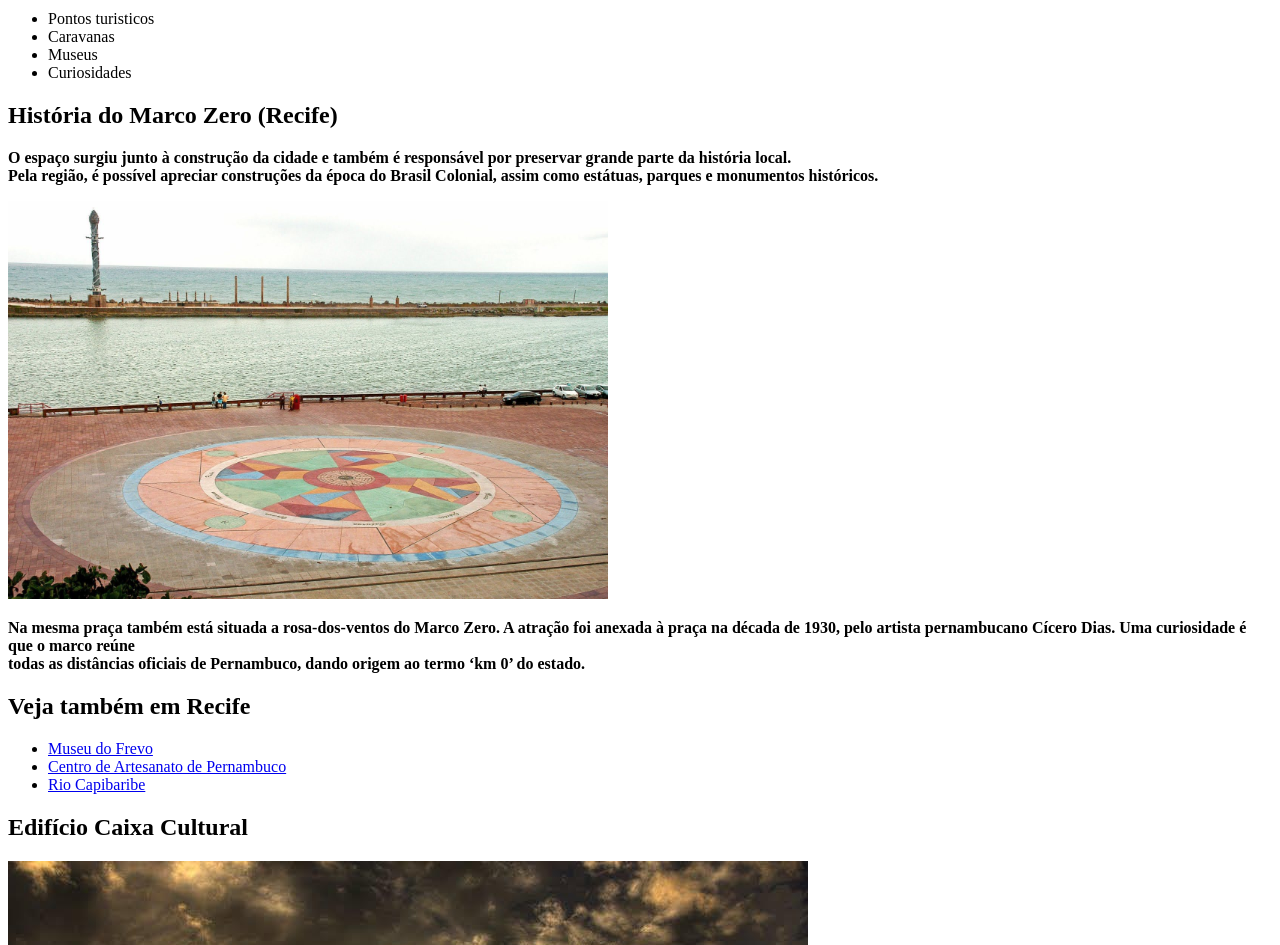
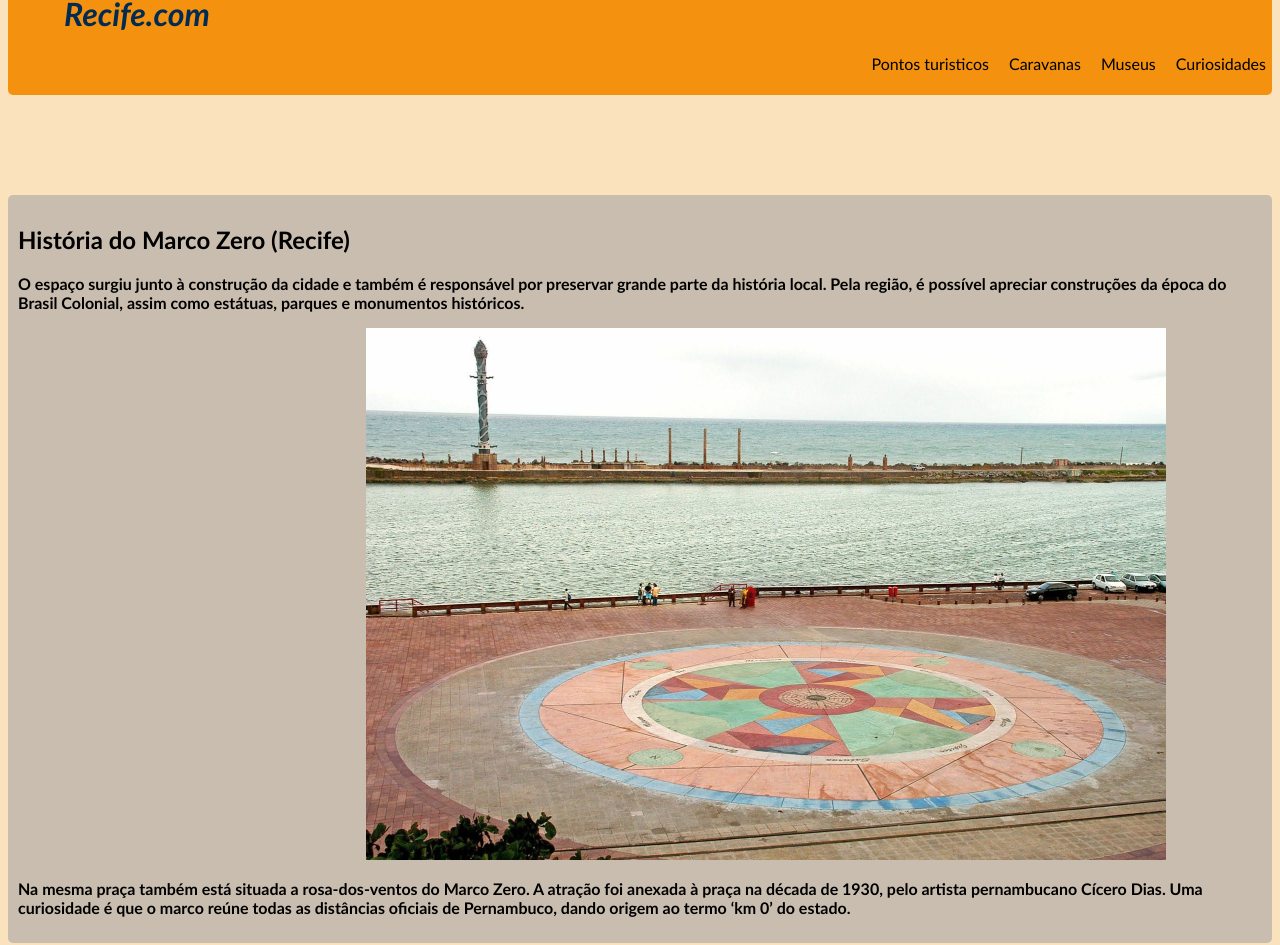
Before and after one commit to Hugodzs/proz_marcozero, a plain HTML site: page index.html in a window 1280 px wide. Shown: the part 70-1015 px from the top of the page. Drawn offline with Linux system fonts and the light colour scheme.

Commit message:
aplicado css

```diff
--- a/index.html
+++ b/index.html
@@ -3,13 +3,14 @@
 <head>
     <meta charset="UTF-8">
     <meta name="viewport" content="width=device-width, initial-scale=1.0">
-    <title>Marco Zero</title>
+    <title>Recife.com</title>
+    <link rel="stylesheet" href="/style.css">
 </head>
 <body>
     <header>
-        <h1>Recife.com</h1>
+        <h1 id="logo_header"><i>Recife.com</i></h1>
         <nav>
-            <ul>
+            <ul id="lista_header">
                 <li>Pontos turisticos</li>
                 <li>Caravanas</li>
                 <li>Museus</li>
@@ -18,16 +19,16 @@
         </nav>
     </header>
    <main>
-    <section>
+    <section id="historia_marcozero">
         <h1>História do Marco Zero (Recife)</h1>
-        <p><strong>O espaço surgiu junto à construção da cidade e também é responsável por preservar grande parte da história local. <br>
+        <p><strong>O espaço surgiu junto à construção da cidade e também é responsável por preservar grande parte da história local.
              Pela região, é possível apreciar construções da época do Brasil Colonial, assim como estátuas, parques e monumentos históricos.</strong></p>
-             <img src="/img/marcozera.jpg" alt="foto marco zero" width="600">
-        <p><strong>Na mesma praça também está situada a rosa-dos-ventos do Marco Zero. A atração foi anexada à praça na década de 1930, pelo artista pernambucano Cícero Dias. Uma curiosidade é que o marco reúne <br>
+             <img id="marcozero1" src="/img/marcozera.jpg" alt="foto marco zero" width="800">
+        <p><strong>Na mesma praça também está situada a rosa-dos-ventos do Marco Zero. A atração foi anexada à praça na década de 1930, pelo artista pernambucano Cícero Dias. Uma curiosidade é que o marco reúne
              todas as distâncias oficiais de Pernambuco, dando origem ao termo ‘km 0’ do estado.</strong></p>
     </section>
     <aside>
-        <h2>Veja também em Recife</h2>
+        <h2>Veja também em Recife:</h2>
         <ul>
             <li><a href="/pacodofrevo.html">Museu do Frevo</a></li>
             <li><a href="/artesenato.html">Centro de Artesanato de Pernambuco</a></li>
@@ -41,7 +42,7 @@
              O espaço está aberto para visitação de terça a domingo, das 10h às 18h. A entrada é gratuita.</strong></p>
     </section>
     <h2> Imagens aéreas do Marco Zero : </h2>
-    <iframe width="560" height="315" src="https://www.youtube.com/embed/dFd4ZqFde_4?si=1v4gfAJS5fKNyfIY&amp;start=10" title="YouTube video player" frameborder="0" allow="accelerometer; autoplay; clipboard-write; encrypted-media; gyroscope; picture-in-picture; web-share" allowfullscreen></iframe>
+    <iframe id="video_marcozero" width="560" height="315" src="https://www.youtube.com/embed/dFd4ZqFde_4?si=1v4gfAJS5fKNyfIY&amp;start=10" title="YouTube video player" frameborder="0" allow="accelerometer; autoplay; clipboard-write; encrypted-media; gyroscope; picture-in-picture; web-share" allowfullscreen></iframe>
     <section>
         <h1><span>Como chegar ao Marco Zero</span></h1>
         <p><strong>Existem muitas formas de chegar ao Marco Zero, uma vez que o local está situado na região Metropolitana de Recife. De carro, basta partir do centro de Recife, através da Rua Riachuelo. O trajeto é curto e dura aproximadamente 20 minutos. Também é possível ir de ônibus, as principais são a 1973, 1992, 1994, 2441, 346, 521 e 642. <br>
@@ -49,7 +50,7 @@
     </section>
    </main>
    <footer>
-    <h2>Recife.com</h2>
+    <h2 id="logo_footer">Recife.com</h2>
     <nav>
         <ul>
         <li><a href="https://www.youtube.com" target="_blank">YouTube</a></li>
--- /dev/null
+++ b/style.css
@@ -0,0 +1,76 @@
+
+*{
+    font-family: 'Trebuchet MS', 'Lucida Sans Unicode', 'Lucida Grande', 'Lucida Sans', Arial, sans-serif;
+}
+
+body{
+    background-color: rgba(243, 180, 73, 0.363);
+}
+
+
+h1#logo_header{
+    color: rgb(2, 43, 83);
+    margin-top: 50px;
+    margin-left: 50px;
+    display: flex;
+    justify-content: flex-start;
+    align-items: center;
+}
+
+header{
+    background-color: rgb(244, 145, 15);
+    justify-content: space-between;
+    border-radius: 5px;
+    padding: 6px;
+    margin-bottom: 100px;
+}
+ul#lista_header{
+    justify-content: flex-end;
+    display: flex;
+    gap: 20px;
+    list-style:none
+}
+img#marcozero1{
+  margin-left: 28%;
+}
+section{
+    border-radius: 5px;
+    padding: 10px;
+    background-color: rgba(165, 162, 165, 0.581);
+}
+
+h2{
+    display: flex;
+    justify-content: center;
+}
+aside ul {
+    display: flex;
+    justify-content: center;
+    gap: 30px;
+    padding-bottom: 50px;
+    list-style: none;
+    margin-top: 100px;
+}
+iframe#video_marcozero{
+    align-items: center;
+    padding-left: 35%;
+}
+footer{
+    background-color: rgb(244, 145, 15);
+    justify-content: space-between;
+    border-radius: 5px;
+    padding: 6px;
+    margin-top: 10px;
+}
+footer nav ul{
+    list-style: none;
+    gap: 20px;
+    text-decoration: none;
+    display: flex;
+    justify-content: flex-end;
+}
+h2#logo_footer{
+    display: flex;
+    justify-content: flex-start;
+    padding-left: 40px;
+}
```
